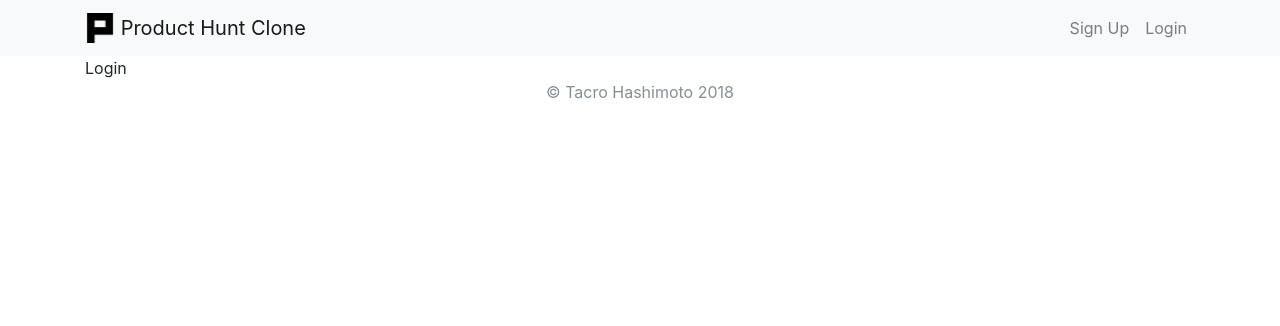
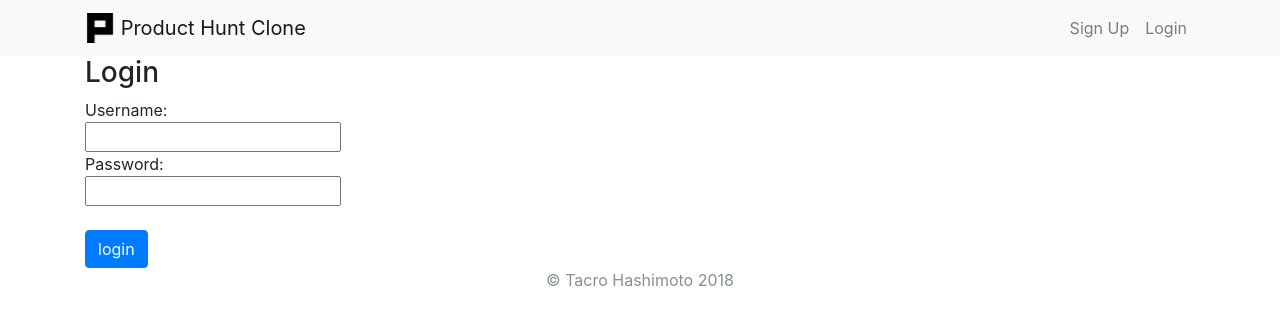
Before and after one commit to tacro/producthunt_clone-pjt, a Django app: page /accounts/login/ in a window 1280 px wide. Shown: the top 326 px of the page. Run offline with Django 3.2, Linux system fonts and the light colour scheme; some libraries are stand-ins or nearby versions.

Commit message:
relatively rough login/out function

```diff
--- a/account/templates/account/login.html
+++ b/account/templates/account/login.html
@@ -2,6 +2,35 @@
 
 {% block content %}
 
-Login
+{% if error %}
+
+{{ error }}
+<br />
+
+{% endif %}
+
+<h3>Login</h3>
+
+<form method="POST" action="{% url 'login' %}">
+  {% csrf_token %}
+
+  Username:
+  <br />
+  <input type="text" name="username" />
+
+  <br />
+
+  Password:
+  <br />
+  <input type="password" name="password" />
+  <br />
+
+
+  <br />
+
+  <input class="btn btn-primary" type="submit" value="login"/>
+
+
+</form>
 
 {% endblock %}
--- a/account/views.py
+++ b/account/views.py
@@ -20,9 +20,17 @@ def signup(request):
         return render(request, 'account/signup.html')
 
 def login(request):
-    return render(request, 'account/login.html')
+    if request.method == 'POST':
+        user = auth.authenticate(username=request.POST['username'], password=request.POST['password'])
+        if user is not None:
+            auth.login(request,user)
+            return redirect('home')
+        else:
+            return render(request, 'account/login.html', {'error' : 'Username or password is incorrect.'})
+    else:
+        return render(request, 'account/login.html')
 
 def logout(request):
-    # TODO Need to route to homepage
-    # and don't forget to logout
-    return render(request, 'account/logout.html')
+    if request.method == 'POST':
+        auth.logout(request)
+        return redirect('home')
--- a/producthunt_clone/templates/base.html
+++ b/producthunt_clone/templates/base.html
@@ -21,7 +21,7 @@
     <header>
       <nav class="navbar navbar-expand-lg navbar-light bg-light">
         <div class="container">
-          <a class="navbar-brand" href="">
+          <a class="navbar-brand" href="{% url 'home' %}">
           <img src="{% static 'logo.png' %}" height="30" width="30" class="d-inline-black align-top" />
           Product Hunt Clone</a>
           <button class="navbar-toggler" type="button" data-toggle="collapse" data-target="#navbarNavAltMarkup" aria-controls="navbarNavAltMarkup" aria-expanded="false" aria-label="Toggle navigation">
@@ -29,8 +29,16 @@
           </button>
           <div class="collapse navbar-collapse" id="navbarNavAltMarkup">
             <div class="navbar-nav ml-auto">
-              <a class="nav-item nav-link" href="">Sign Up</a>
-              <a class="nav-item nav-link" href="">Login</a>
+              {% if user.is_authenticated %}
+                <a class="nav-item nav-link" href="javascript:{document.getElementById('logout').submit()}">Logout</a>
+                <form id="logout" method="POST" action="{% url 'logout' %}">
+                  {% csrf_token %}
+                  <input type="hidden" />
+                </form>
+              {% else %}
+                <a class="nav-item nav-link" href="{% url 'signup' %}">Sign Up</a>
+                <a class="nav-item nav-link" href="{% url 'login' %}">Login</a>
+              {% endif %}
             </div>
           </div>
         </div>
```
Also changed, not shown: account/templates/account/logout.html (deleted, +0 -7 lines).
